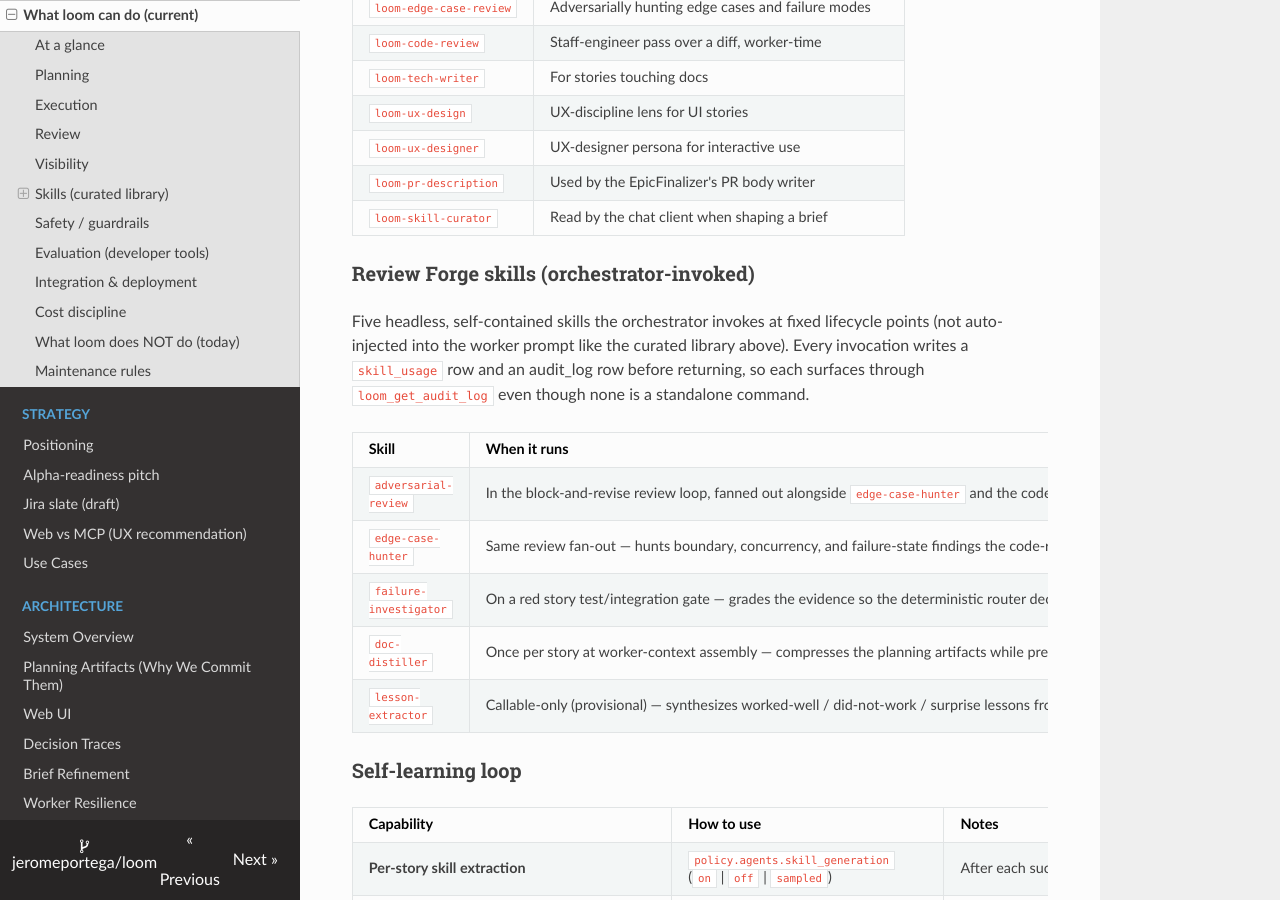
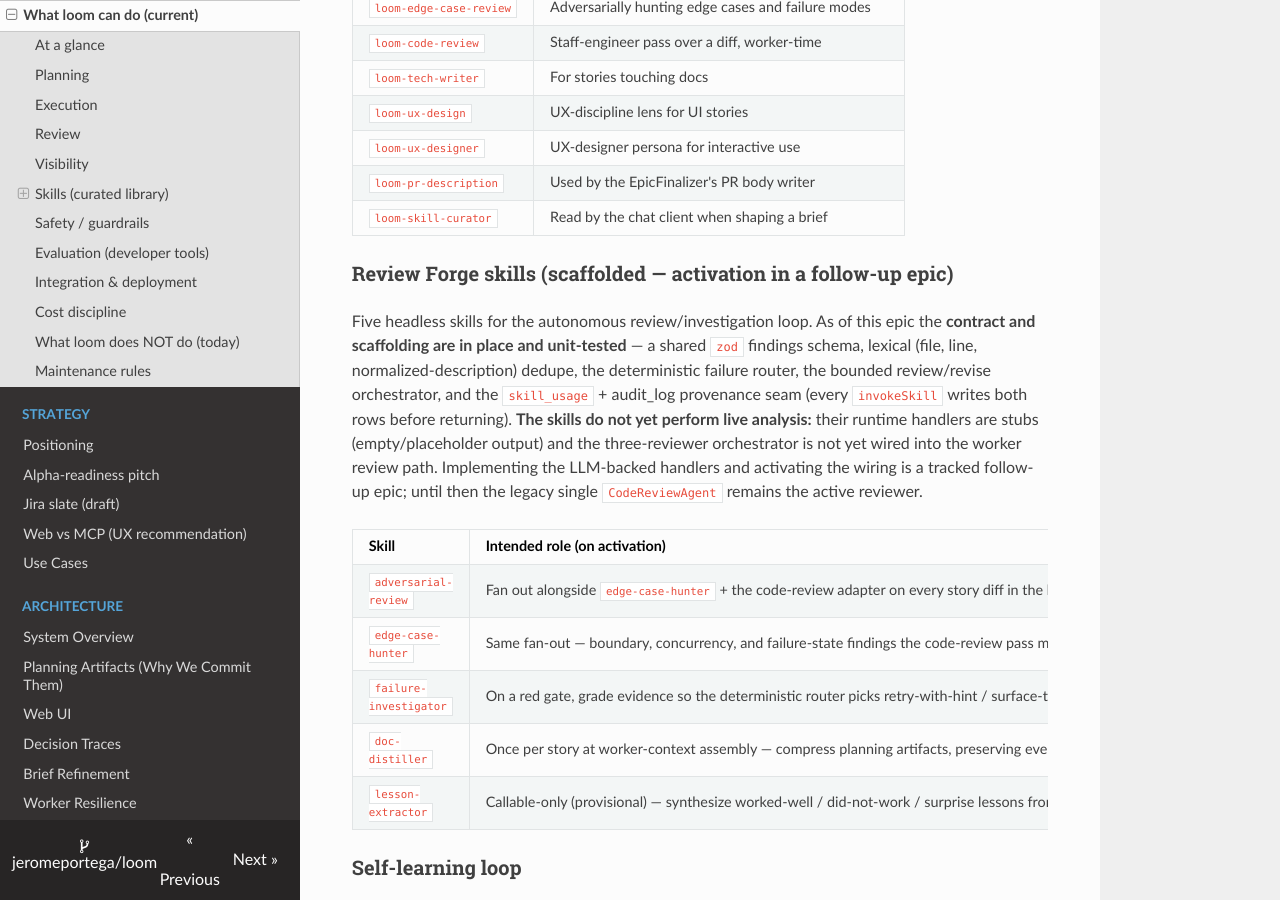
Before and after one commit to jeromeportega/loom, an MkDocs documentation site: the page built from docs/capabilities.md, in a window 1280 px wide and 900 px high, scrolled down 4602 px. Built offline with MkDocs 1.6.1, drawn with Linux system fonts in a browser that asks for light colours; nearby versions of some CDN libraries.

Commit message:
docs(capabilities): mark Review Forge skills as scaffolded, not yet active
The epic-001 capabilities rows claimed the five review/investigation skills
run automatically on every story diff. In reality the runtime handlers are
stubs (no live LLM analysis) and the three-reviewer orchestrator is not wired
into the worker review path — the schema, dedupe, router, loop, and provenance
seam are in place and tested, but activation is a tracked follow-up. Correct
the rows so the capabilities page (loom's source of truth) reflects what
actually runs today: the legacy CodeReviewAgent remains the active reviewer.

Co-Authored-By: Claude Opus 4.7 <noreply@anthropic.com>

```diff
--- a/docs/capabilities.md
+++ b/docs/capabilities.md
@@ -119,21 +119,26 @@ implementation without being commands a developer has to invoke.
 | `loom-pr-description` | Used by the EpicFinalizer's PR body writer |
 | `loom-skill-curator` | Read by the chat client when shaping a brief |
 
-### Review Forge skills (orchestrator-invoked)
+### Review Forge skills (scaffolded — activation in a follow-up epic)
 
-Five headless, self-contained skills the orchestrator invokes at fixed
-lifecycle points (not auto-injected into the worker prompt like the
-curated library above). Every invocation writes a `skill_usage` row and an
-audit_log row before returning, so each surfaces through
-`loom_get_audit_log` even though none is a standalone command.
+Five headless skills for the autonomous review/investigation loop. As of this
+epic the **contract and scaffolding are in place and unit-tested** — a shared
+`zod` findings schema, lexical (file, line, normalized-description) dedupe, the
+deterministic failure router, the bounded review/revise orchestrator, and the
+`skill_usage` + audit_log provenance seam (every `invokeSkill` writes both rows
+before returning). **The skills do not yet perform live analysis:** their
+runtime handlers are stubs (empty/placeholder output) and the three-reviewer
+orchestrator is not yet wired into the worker review path. Implementing the
+LLM-backed handlers and activating the wiring is a tracked follow-up epic; until
+then the legacy single `CodeReviewAgent` remains the active reviewer.
 
-| Skill | When it runs | Surface |
+| Skill | Intended role (on activation) | Status today |
 |---|---|---|
-| `adversarial-review` | In the block-and-revise review loop, fanned out alongside `edge-case-hunter` and the code-review adapter on every story diff. | Automatic when `policy.agents.review_strategy=block-and-revise`; findings roll into the verdict from `loom_get_review <story-id>`. |
-| `edge-case-hunter` | Same review fan-out — hunts boundary, concurrency, and failure-state findings the code-review pass misses. | Automatic when `policy.agents.review_strategy=block-and-revise`; findings roll into `loom_get_review <story-id>`. |
-| `failure-investigator` | On a red story test/integration gate — grades the evidence so the deterministic router decides retry-with-hint / surface-to-operator / stop-epic. | Automatic on a failed gate; the grade + routed decision land as `failure.investigation.graded` / `failure.routed.*` rows in `loom_get_audit_log`. |
-| `doc-distiller` | Once per story at worker-context assembly — compresses the planning artifacts while preserving every acceptance criterion verbatim. | Automatic at dispatch; emits a `context.distilled` audit row. No standalone CLI/MCP command. |
-| `lesson-extractor` | Callable-only (provisional) — synthesizes worked-well / did-not-work / surprise lessons from a story transcript. | No automatic invocation or CLI/MCP command yet; invoked programmatically, provenance still audit-logged. |
+| `adversarial-review` | Fan out alongside `edge-case-hunter` + the code-review adapter on every story diff in the block-and-revise loop. | Scaffolded + schema; stub handler, orchestrator not yet wired into the worker path. |
+| `edge-case-hunter` | Same fan-out — boundary, concurrency, and failure-state findings the code-review pass misses. | Scaffolded + schema; stub handler, not yet wired. |
+| `failure-investigator` | On a red gate, grade evidence so the deterministic router picks retry-with-hint / surface-to-operator / stop-epic. | Router wired + tested; grading handler is a stub (always grades `weak`) pending live analysis. |
+| `doc-distiller` | Once per story at worker-context assembly — compress planning artifacts, preserving every acceptance criterion verbatim. | Seam invokes it + records provenance; stub output, not yet injected into the worker prompt. |
+| `lesson-extractor` | Callable-only (provisional) — synthesize worked-well / did-not-work / surprise lessons from a story transcript for Epic D. | Callable + registered; stub handler. |
 
 ### Self-learning loop
 
```
